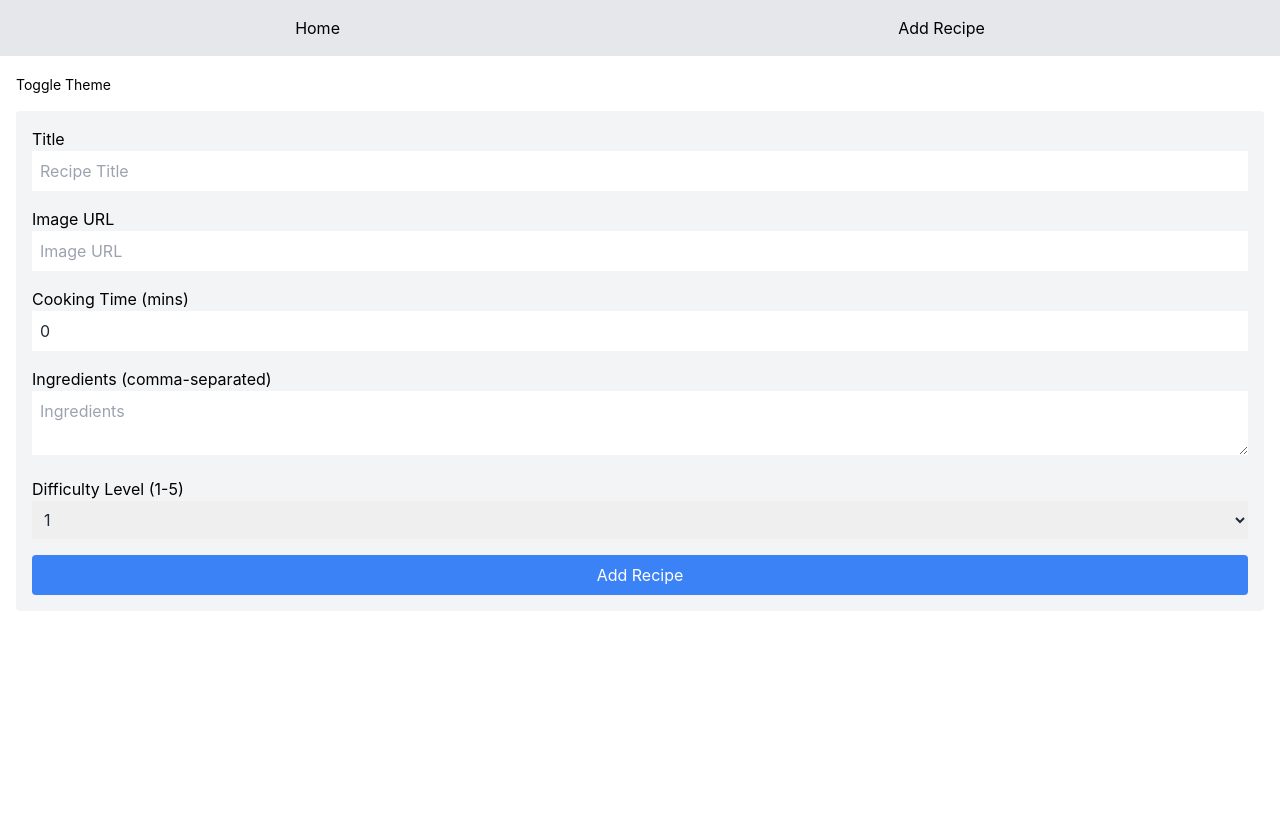
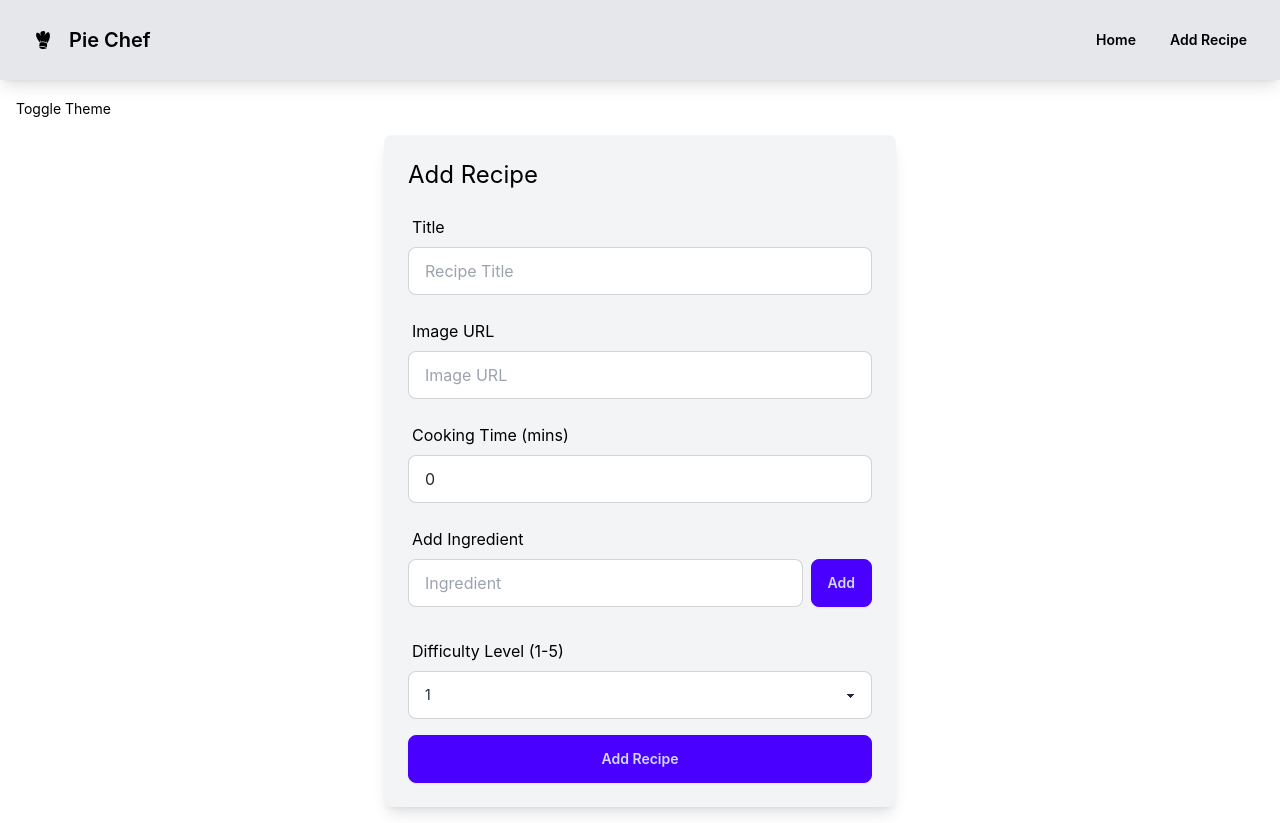
Before and after one commit to sptres/-Pie-Chef, a React (Create React App) app in the folder client/: page /add-recipe in a window 1280 px wide. Before the commit the page ends 800 px from the top, so only its background shows below. Built offline with nearby package versions, Linux system fonts and the light colour scheme.

Commit message:
styling in navbar

```diff
--- a/client/src/components/Navbar.tsx
+++ b/client/src/components/Navbar.tsx
@@ -1,21 +1,36 @@
 import React from 'react';
 import { Link } from 'react-router-dom';
+import { GiChefToque } from 'react-icons/gi'; // Import the chef hat icon from react-icons
 
 const Navbar: React.FC = () => {
   return (
-    <nav className="bg-gray-200 dark:bg-gray-800 p-4">
-      <ul className="flex justify-around">
+    <nav className="navbar bg-gray-200 dark:bg-gray-800 p-4 shadow-lg">
+      <div className="flex-1">
+        <Link
+          to="/"
+          className="flex items-center btn btn-ghost normal-case text-xl text-black dark:text-white"
+        >
+          <GiChefToque className="mr-2" /> {/* Add the chef hat icon */}
+          Pie Chef
+        </Link>
+      </div>
+      <div className="flex-none">
+        <ul className="menu menu-horizontal p-0">
           <li>
-          <Link to="/" className="text-black dark:text-white">
+            <Link to="/" className="btn btn-ghost text-black dark:text-white">
               Home
             </Link>
           </li>
           <li>
-          <Link to="/add-recipe" className="text-black dark:text-white">
+            <Link
+              to="/add-recipe"
+              className="btn btn-ghost text-black dark:text-white"
+            >
               Add Recipe
             </Link>
           </li>
         </ul>
+      </div>
     </nav>
   );
 };
--- a/client/src/components/RecipeForm.tsx
+++ b/client/src/components/RecipeForm.tsx
@@ -1,5 +1,4 @@
 import React, { useState, useEffect } from 'react';
-import { useNavigate, useParams } from 'react-router-dom';
 import { toast, ToastContainer } from 'react-toastify';
 import 'react-toastify/dist/ReactToastify.css';
 
@@ -8,7 +7,7 @@ interface RecipeFormProps {
     title: string;
     image: string;
     time: number;
-    ingredients: string;
+    ingredients: string[];
     difficultyLevel: number;
   };
   onSubmit: (data: {
@@ -30,16 +29,14 @@ const RecipeForm: React.FC<RecipeFormProps> = ({
     title: '',
     image: '',
     time: 0,
-    ingredients: '',
+    ingredients: [] as string[],
     difficultyLevel: 1,
   });
+  const [ingredient, setIngredient] = useState('');
 
   useEffect(() => {
     if (initialData) {
-      setRecipe({
-        ...initialData,
-        ingredients: initialData.ingredients, // Handle ingredients directly as a string
-      });
+      setRecipe(initialData);
     }
   }, [initialData]);
 
@@ -54,47 +51,64 @@ const RecipeForm: React.FC<RecipeFormProps> = ({
     });
   };
 
+  const handleAddIngredient = () => {
+    if (ingredient.trim()) {
+      setRecipe((prevRecipe) => ({
+        ...prevRecipe,
+        ingredients: [...prevRecipe.ingredients, ingredient.trim()],
+      }));
+      setIngredient('');
+    }
+  };
+
+  const handleRemoveIngredient = (index: number) => {
+    setRecipe((prevRecipe) => ({
+      ...prevRecipe,
+      ingredients: prevRecipe.ingredients.filter((_, i) => i !== index),
+    }));
+  };
+
   const handleSubmit = (e: React.FormEvent<HTMLFormElement>) => {
     e.preventDefault();
-    const ingredientsArray = recipe.ingredients
-      .split(',')
-      .map((ingredient) => ingredient.trim());
-    onSubmit({ ...recipe, ingredients: ingredientsArray });
+    onSubmit(recipe);
   };
 
   return (
-    <div>
+    <div className="flex justify-center">
       <ToastContainer />
       <form
         onSubmit={handleSubmit}
-        className="bg-gray-100 dark:bg-gray-800 p-4 rounded"
+        className="form-control bg-gray-100 dark:bg-gray-800 p-6 rounded-lg shadow-lg w-full max-w-lg"
       >
+        <h2 className="text-2xl mb-4 text-black dark:text-white">
+          {isEdit ? 'Update Recipe' : 'Add Recipe'}
+        </h2>
         <div className="mb-4">
-          <label className="block text-black dark:text-white">Title</label>
+          <label className="label text-black dark:text-white">Title</label>
           <input
             type="text"
             name="title"
             value={recipe.title}
             onChange={handleChange}
-            className="w-full p-2"
+            className="input input-bordered w-full"
             required
-            placeholder={isEdit ? initialData?.title : 'Recipe Title'}
+            placeholder="Recipe Title"
           />
         </div>
         <div className="mb-4">
-          <label className="block text-black dark:text-white">Image URL</label>
+          <label className="label text-black dark:text-white">Image URL</label>
           <input
             type="text"
             name="image"
             value={recipe.image}
             onChange={handleChange}
-            className="w-full p-2"
+            className="input input-bordered w-full"
             required
-            placeholder={isEdit ? initialData?.image : 'Image URL'}
+            placeholder="Image URL"
           />
         </div>
         <div className="mb-4">
-          <label className="block text-black dark:text-white">
+          <label className="label text-black dark:text-white">
             Cooking Time (mins)
           </label>
           <input
@@ -102,33 +116,58 @@ const RecipeForm: React.FC<RecipeFormProps> = ({
             name="time"
             value={recipe.time}
             onChange={handleChange}
-            className="w-full p-2"
+            className="input input-bordered w-full"
             required
-            placeholder={isEdit ? `${initialData?.time}` : 'Cooking Time'}
+            placeholder="Cooking Time"
           />
         </div>
         <div className="mb-4">
-          <label className="block text-black dark:text-white">
-            Ingredients (comma-separated)
+          <label className="label text-black dark:text-white">
+            Add Ingredient
           </label>
-          <textarea
-            name="ingredients"
-            value={recipe.ingredients}
-            onChange={handleChange}
-            className="w-full p-2"
-            required
-            placeholder={isEdit ? initialData?.ingredients : 'Ingredients'}
-          />
+          <div className="flex">
+            <input
+              type="text"
+              value={ingredient}
+              onChange={(e) => setIngredient(e.target.value)}
+              className="input input-bordered w-full"
+              placeholder="Ingredient"
+            />
+            <button
+              type="button"
+              onClick={handleAddIngredient}
+              className="btn btn-primary ml-2"
+            >
+              Add
+            </button>
+          </div>
+          <div className="mt-2">
+            {recipe.ingredients.map((ing, index) => (
+              <div
+                key={index}
+                className="flex items-center justify-between mt-2"
+              >
+                <span className="text-black dark:text-white">{ing}</span>
+                <button
+                  type="button"
+                  onClick={() => handleRemoveIngredient(index)}
+                  className="btn btn-secondary btn-sm"
+                >
+                  Remove
+                </button>
+              </div>
+            ))}
+          </div>
         </div>
         <div className="mb-4">
-          <label className="block text-black dark:text-white">
+          <label className="label text-black dark:text-white">
             Difficulty Level (1-5)
           </label>
           <select
             name="difficultyLevel"
             value={recipe.difficultyLevel}
             onChange={handleChange}
-            className="w-full p-2"
+            className="select select-bordered w-full"
             required
           >
             <option value={1}>1</option>
@@ -138,10 +177,7 @@ const RecipeForm: React.FC<RecipeFormProps> = ({
             <option value={5}>5</option>
           </select>
         </div>
-        <button
-          type="submit"
-          className="w-full bg-blue-500 text-white p-2 rounded"
-        >
+        <button type="submit" className="btn btn-primary w-full">
           {isEdit ? 'Update Recipe' : 'Add Recipe'}
         </button>
       </form>
```
Lines whose indentation alone changed are shown as unchanged.
